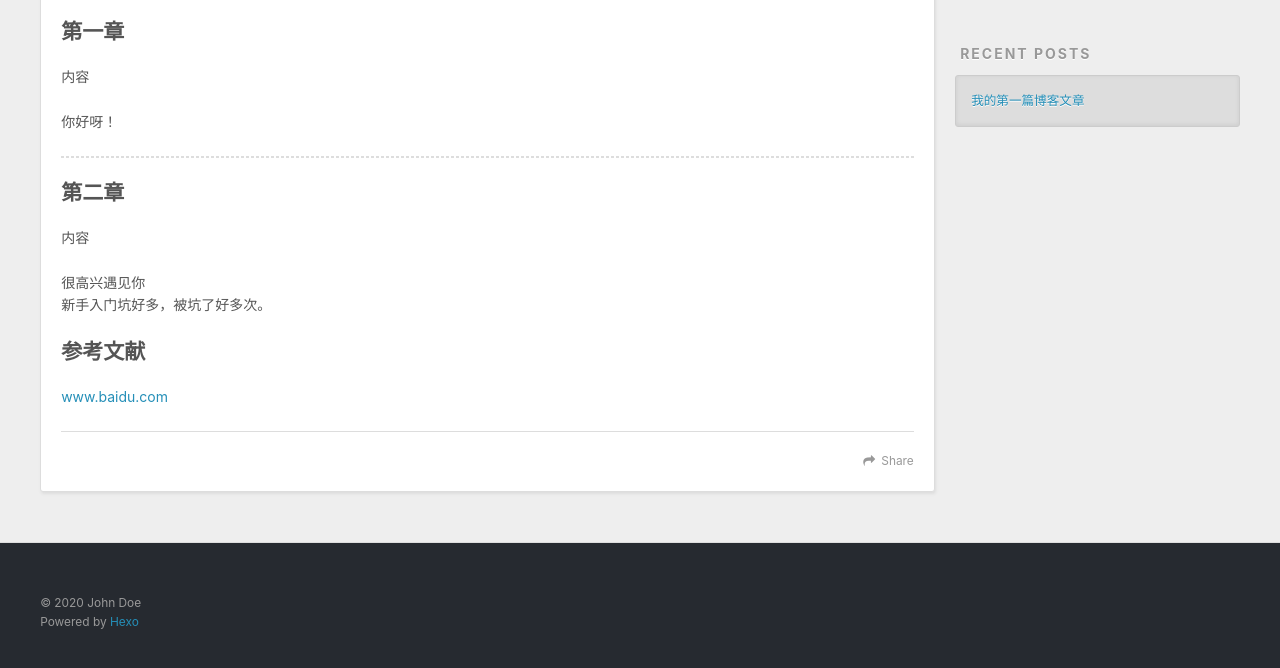
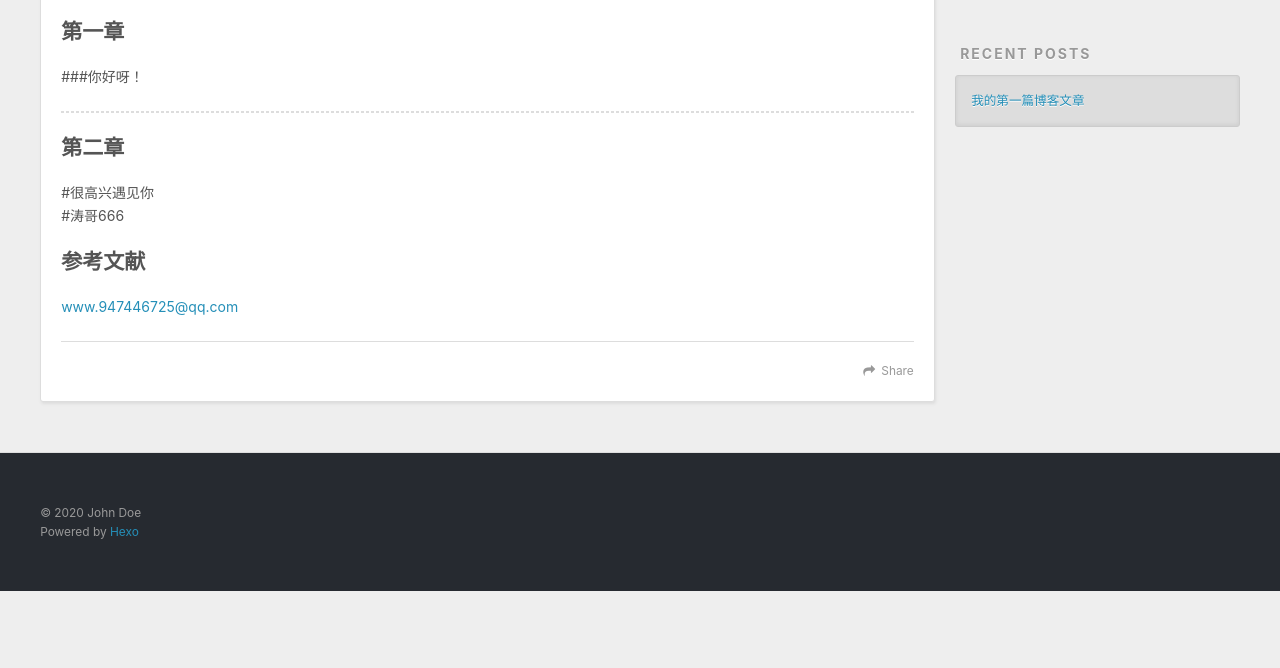
Before and after one commit to linfengtao/linfengtao.github.io, a plain HTML site: page 2020/06/04/我的第一篇博客文章/index.html in a window 1280 px wide. Shown: the part 434-1102 px from the top of the page. After the commit the page ends 1025 px from the top, so only its background shows below. Drawn offline with nearby package versions, Linux system fonts and the light colour scheme.

Commit message:
Site updated: 2020-06-04 15:45:20

```diff
--- a/2020/06/04/我的第一篇博客文章/index.html
+++ b/2020/06/04/我的第一篇博客文章/index.html
@@ -7,15 +7,15 @@
 
   <title>我的第一篇博客文章 | Hexo</title>
   <meta name="viewport" content="width=device-width, initial-scale=1, maximum-scale=1">
-  <meta name="description" content="第一章内容 你好呀！  第二章内容 很高兴遇见你新手入门坑好多，被坑了好多次。 参考文献www.baidu.com">
+  <meta name="description" content="第一章###你好呀！  第二章#很高兴遇见你#涛哥666 参考文献www.947446725@qq.com">
 <meta property="og:type" content="article">
 <meta property="og:title" content="我的第一篇博客文章">
 <meta property="og:url" content="http://yoursite.com/2020/06/04/%E6%88%91%E7%9A%84%E7%AC%AC%E4%B8%80%E7%AF%87%E5%8D%9A%E5%AE%A2%E6%96%87%E7%AB%A0/index.html">
 <meta property="og:site_name" content="Hexo">
-<meta property="og:description" content="第一章内容 你好呀！  第二章内容 很高兴遇见你新手入门坑好多，被坑了好多次。 参考文献www.baidu.com">
+<meta property="og:description" content="第一章###你好呀！  第二章#很高兴遇见你#涛哥666 参考文献www.947446725@qq.com">
 <meta property="og:locale" content="en_US">
 <meta property="article:published_time" content="2020-06-04T03:29:34.000Z">
-<meta property="article:modified_time" content="2020-06-04T07:25:38.602Z">
+<meta property="article:modified_time" content="2020-06-04T07:44:57.958Z">
 <meta property="article:author" content="John Doe">
 <meta name="twitter:card" content="summary">
 
@@ -88,12 +88,10 @@
 
     <div class="article-entry" itemprop="articleBody">
 
-        <h2 id="第一章"><a href="#第一章" class="headerlink" title="第一章"></a>第一章</h2><p>内容</p>
-<p>你好呀！</p>
+        <h2 id="第一章"><a href="#第一章" class="headerlink" title="第一章"></a>第一章</h2><p>###你好呀！</p>
 <hr>
-<h2 id="第二章"><a href="#第二章" class="headerlink" title="第二章"></a>第二章</h2><p>内容</p>
-<p>很高兴遇见你<br>新手入门坑好多，被坑了好多次。</p>
-<h2 id="参考文献"><a href="#参考文献" class="headerlink" title="参考文献"></a>参考文献</h2><p><a href="http://www.baidu.com" target="_blank" rel="noopener">www.baidu.com</a></p>
+<h2 id="第二章"><a href="#第二章" class="headerlink" title="第二章"></a>第二章</h2><p>#很高兴遇见你<br>#涛哥666</p>
+<h2 id="参考文献"><a href="#参考文献" class="headerlink" title="参考文献"></a>参考文献</h2><p><a href="http://www.947446725@qq.com" target="_blank" rel="noopener">www.947446725@qq.com</a></p>
 
 
     </div>
```
Also changed, not shown: index.html (+3 -5 lines).
